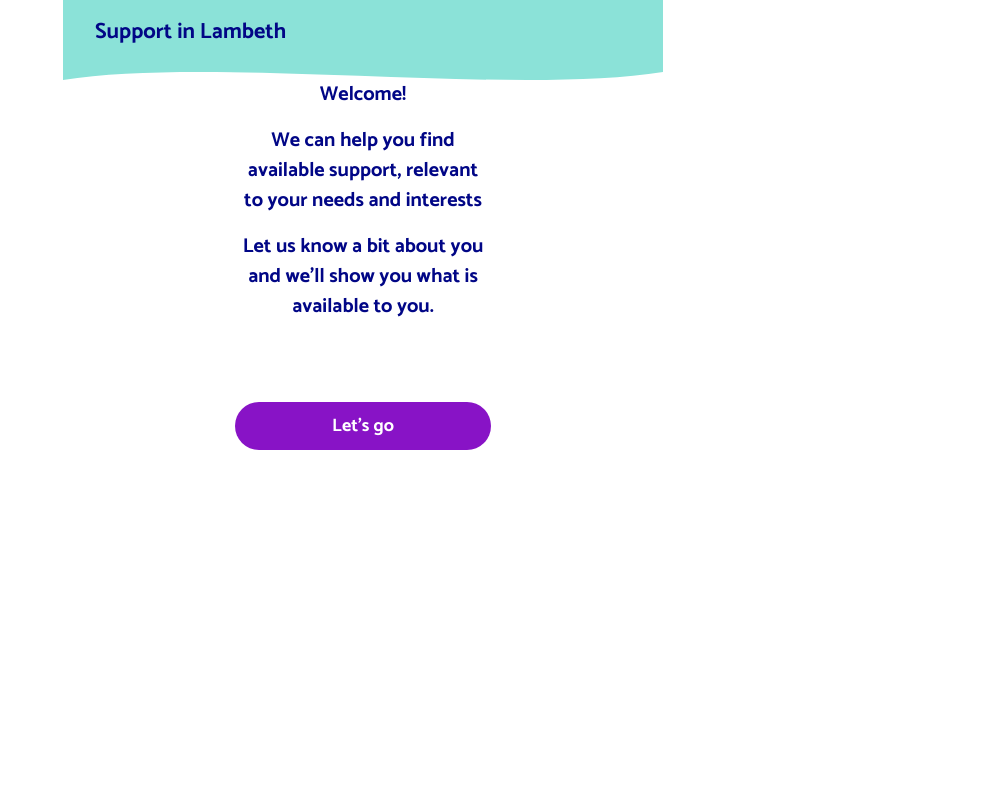
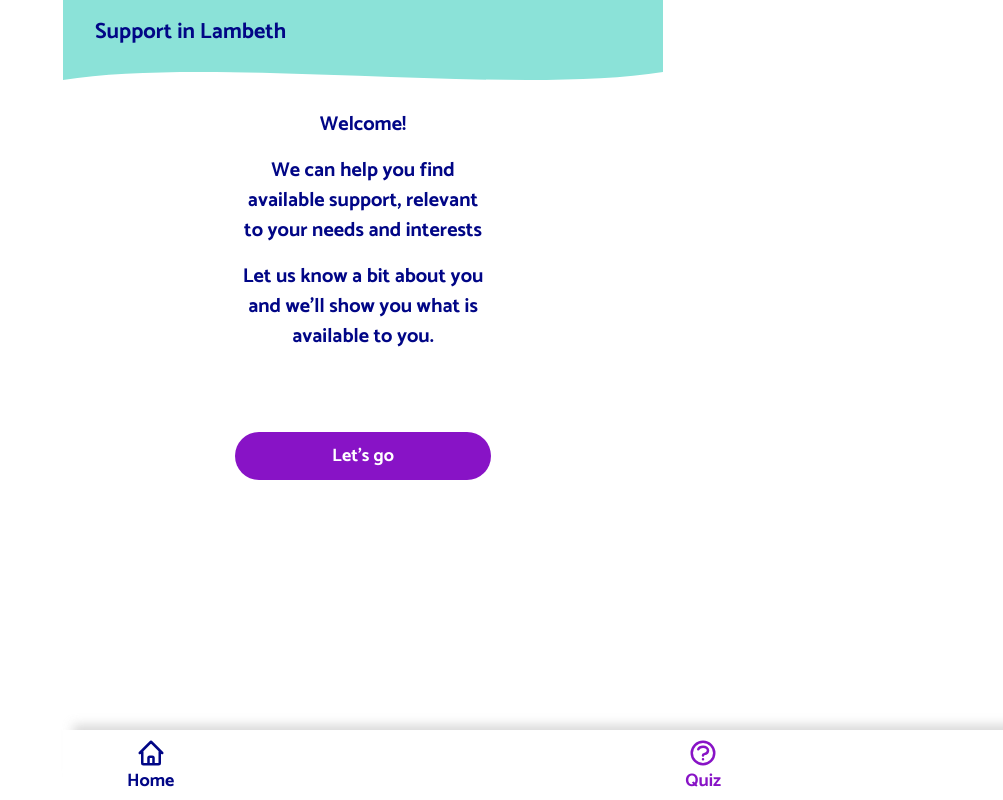
Before and after one commit to neontribe/my-best-life, a Next.js app: page /quiz in a window 1280 px wide. Shown: the whole page, without its empty margins (277-1280 px from the left). Built offline with nearby package versions, Linux system fonts and the light colour scheme.

Commit message:
feat: add sticky bar to menu and saved

```diff
--- a/pages/quiz/about-you.tsx
+++ b/pages/quiz/about-you.tsx
@@ -12,6 +12,7 @@ import { QuizContext } from '../../src/context/QuizContext'
 import { LinkButton } from '../../src/Components/LinkButton'
 
 import { Gender } from '../../cms/services'
+import { StickyNavBar } from '../../src/Components/StickyNavBar'
 
 const Navigation = styled.section`
   align-items: center;
@@ -78,6 +79,7 @@ const StyledLink = styled.a`
   justify-content: center;
   margin: auto;
   max-width: calc(100% - 2rem);
+  margin-bottom: 100px;
 
   &:focus {
     outline: 2px dashed ${(props) => props.theme.colours.blue};
@@ -178,6 +180,7 @@ export const AboutYouPage = (): JSX.Element => {
       </Link>
 
       <VerticalSpacing />
+      <StickyNavBar />
     </Layout>
   )
 }
--- a/pages/quiz/helplines.tsx
+++ b/pages/quiz/helplines.tsx
@@ -4,6 +4,7 @@ import Link from 'next/link'
 import { Layout } from '../../src/Components/Layout'
 import { HeaderComponent } from '../../src/Components/Header'
 import { VerticalSpacing } from '../../src/Components/VerticalSpacing'
+import { StickyNavBar } from '../../src/Components/StickyNavBar'
 
 const Heading = styled.h2`
   display: inline-block;
@@ -87,6 +88,7 @@ export const IfYouNeedHelpPage = (): JSX.Element => {
       </Link>
 
       <VerticalSpacing />
+      <StickyNavBar />
     </Layout>
   )
 }
--- a/pages/quiz/how-are-you-feeling.tsx
+++ b/pages/quiz/how-are-you-feeling.tsx
@@ -7,6 +7,7 @@ import { HeaderComponent } from '../../src/Components/Header'
 import { VerticalSpacing } from '../../src/Components/VerticalSpacing'
 import { QuizContext } from '../../src/context/QuizContext'
 import { LinkButton } from '../../src/Components/LinkButton'
+import { StickyNavBar } from '../../src/Components/StickyNavBar'
 
 interface ImageCheckboxesProps {
   id: string
@@ -192,6 +193,7 @@ const StyledLink = styled.a`
   justify-content: center;
   margin: auto;
   max-width: calc(100% - 2rem);
+  margin-bottom: 30px;
 
   &:focus {
     outline: 2px dashed ${(props) => props.theme.colours.blue};
@@ -268,6 +270,7 @@ export const HowAreYouFeelingPage = (): JSX.Element => {
         </StyledLink>
         <VerticalSpacing />
       </Section>
+      <StickyNavBar />
     </Layout>
   )
 }
--- a/pages/quiz/index.tsx
+++ b/pages/quiz/index.tsx
@@ -4,12 +4,14 @@ import Link from 'next/link'
 import { Layout } from '../../src/Components/Layout'
 import { VerticalSpacing } from '../../src/Components/VerticalSpacing'
 import { HeaderComponent } from '../../src/Components/Header'
+import { StickyNavBar } from '../../src/Components/StickyNavBar'
 
 const Section = styled.section`
   align-items: center;
   display: flex;
   flex-direction: column;
   justify-content: space-between;
+  margin-top: 30px;
 `
 
 const Text = styled.p`
@@ -40,6 +42,7 @@ const StyledLink = styled.a`
   justify-content: center;
   margin: auto;
   max-width: calc(100% - 2rem);
+  margin-bottom: 30px;
 
   &:focus {
     outline: 2px dashed ${(props) => props.theme.colours.blue};
@@ -77,6 +80,7 @@ export const QuizWelcomePage = (): JSX.Element => {
 
         <VerticalSpacing />
       </Section>
+      <StickyNavBar />
     </Layout>
   )
 }
--- a/pages/quiz/results.tsx
+++ b/pages/quiz/results.tsx
@@ -10,6 +10,7 @@ import { QuizContext } from '../../src/context/QuizContext'
 import { useRouter } from 'next/router'
 import { ServicePreview } from '../index'
 import { ButtonBase } from '../../src/Components/ButtonBase'
+import { StickyNavBar } from '../../src/Components/StickyNavBar'
 
 interface QuizListPageProps {
   services: Array<ServicePreview>
@@ -42,6 +43,7 @@ export const QuizListPage: NextPage<QuizListPageProps> = ({ services }) => {
         Reset Quiz
       </StyledButton>
       <CardList services={services} listType="quiz" />
+      <StickyNavBar />
     </Layout>
   )
 }
--- a/pages/quiz/what-are-your-interests.tsx
+++ b/pages/quiz/what-are-your-interests.tsx
@@ -11,6 +11,7 @@ import { QuizContext } from '../../src/context/QuizContext'
 import { LinkButton } from '../../src/Components/LinkButton'
 
 import { Interest } from '../../cms/services'
+import { StickyNavBar } from '../../src/Components/StickyNavBar'
 
 const Navigation = styled.section`
   align-items: center;
@@ -55,6 +56,7 @@ const StyledLink = styled.a`
   justify-content: center;
   margin: auto;
   max-width: calc(100% - 2rem);
+  margin-bottom: 100px;
 
   &:focus {
     outline: 2px dashed ${(props) => props.theme.colours.blue};
@@ -125,6 +127,7 @@ export const WhatAreYourInterestsPage = (): JSX.Element => {
       </Link>
 
       <VerticalSpacing />
+      <StickyNavBar />
     </Layout>
   )
 }
--- a/pages/quiz/whats-on-your-mind.tsx
+++ b/pages/quiz/whats-on-your-mind.tsx
@@ -10,6 +10,7 @@ import { Checkbox } from '../../src/Components/Checkbox'
 import { LinkButton } from '../../src/Components/LinkButton'
 
 import { QuizContext } from '../../src/context/QuizContext'
+import { StickyNavBar } from '../../src/Components/StickyNavBar'
 
 const Navigation = styled.section`
   align-items: center;
@@ -58,6 +59,7 @@ const StyledLink = styled.a`
   justify-content: center;
   margin: auto;
   max-width: calc(100% - 2rem);
+  margin-bottom: 100px;
 
   &:focus {
     outline: 2px dashed ${(props) => props.theme.colours.blue};
@@ -125,6 +127,7 @@ export const WhatsOnYourMindPage = (): JSX.Element => {
       </Link>
 
       <VerticalSpacing />
+      <StickyNavBar />
     </Layout>
   )
 }
--- a/pages/saved.tsx
+++ b/pages/saved.tsx
@@ -5,6 +5,7 @@ import { CardList } from '../src/Components/CardList'
 import { HeaderComponent } from '../src/Components/Header'
 import { Layout } from '../src/Components/Layout'
 import { ServicePreview } from './index'
+import { StickyNavBar } from '../src/Components/StickyNavBar'
 
 interface ListPageProps {
   services: Array<ServicePreview>
@@ -16,6 +17,7 @@ export const SavedPage: NextPage<ListPageProps> = ({ services }) => {
       <Layout>
         <HeaderComponent title="Support in Lambeth" />
         <CardList services={services} listType="saved" />
+        <StickyNavBar />
       </Layout>
     </>
   )
--- a/src/Components/StickyNavBar.tsx
+++ b/src/Components/StickyNavBar.tsx
@@ -7,13 +7,14 @@ import styled from 'styled-components'
 import { QuizContext } from '../context/QuizContext'
 
 const Footer = styled.nav`
-  position: sticky;
+  position: fixed;
   bottom: 0;
   width: 100%;
   padding: 0 var(--gutter-width);
   z-index: 2;
   background-color: ${(props) => props.theme.colours.white};
   box-shadow: 0px -15px 10px -10px ${(props) => props.theme.colours.shadow};
+  max-height: 70px;
 `
 
 const FooterNavList = styled.ul`
```
